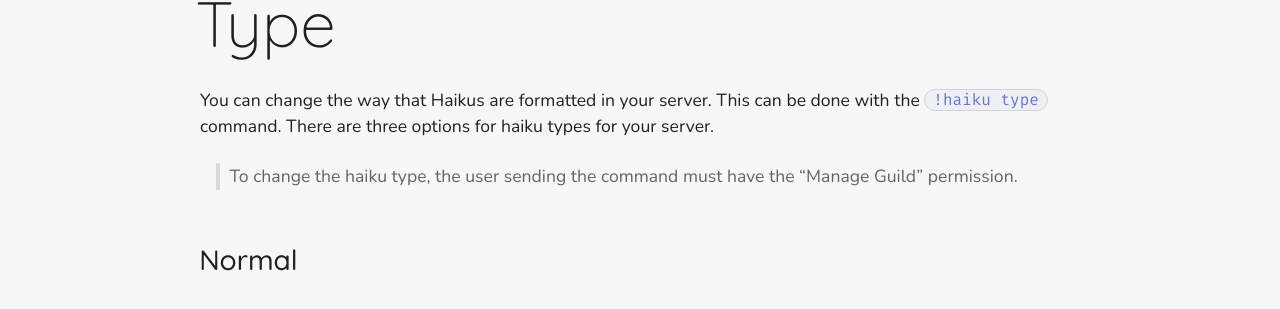
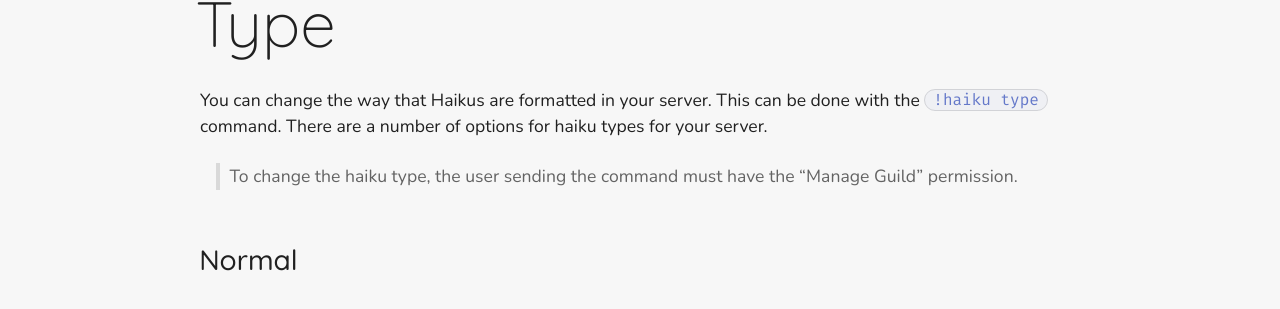
Before and after one commit to YtnomSnrub/ytnomsnrub.github.io, a Jekyll site: the page built from haikubot/guides/changing-a-servers-haiku-type.md, in a window 1280 px wide and 900 px high, scrolled down 303 px. Shown: the part 146-455 px from the top of the window. Built offline with Jekyll 4.4.1, drawn with Linux system fonts in a browser that asks for light colours; nearby versions of some CDN libraries; our own code applies the rules of GitHub Pages for plain Markdown files.

Commit message:
Fixed issue with haiku type guide

```diff
--- a/haikubot/guides/changing-a-servers-haiku-type.md
+++ b/haikubot/guides/changing-a-servers-haiku-type.md
@@ -4,7 +4,7 @@ title: "Changing a Server's Haiku Type"
 
 # Changing a Server's Haiku Type
 
-You can change the way that Haikus are formatted in your server. This can be done with the `!haiku type` command. There are three options for haiku types for your server.
+You can change the way that Haikus are formatted in your server. This can be done with the `!haiku type` command. There are a number of options for haiku types for your server.
 
 > To change the haiku type, the user sending the command must have the "Manage Guild" permission.
 
```
